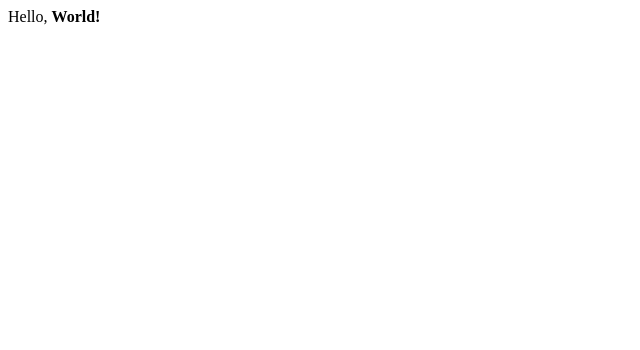
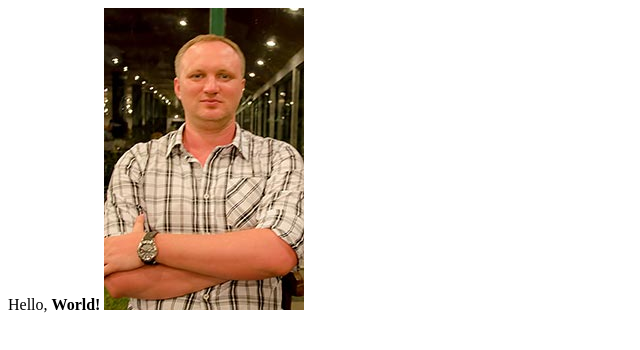
Before and after one commit to olostan/test-website, a plain HTML site: page index.html in a window 1280 px wide. Shown: the whole page, without its empty margins (0-640 px from the left). Drawn offline with Linux system fonts and the light colour scheme.

Commit message:
Added image

```diff
--- a/index.html
+++ b/index.html
@@ -1 +1,2 @@
 Hello, <b>World!</b>
+<img src="img/olostan.jpg">
```
Also changed, not shown: img/olostan.jpg (added).
